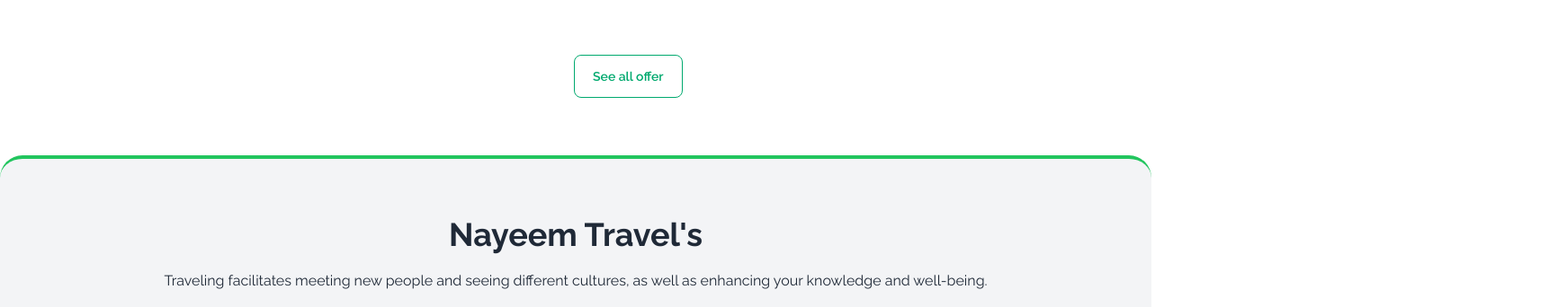
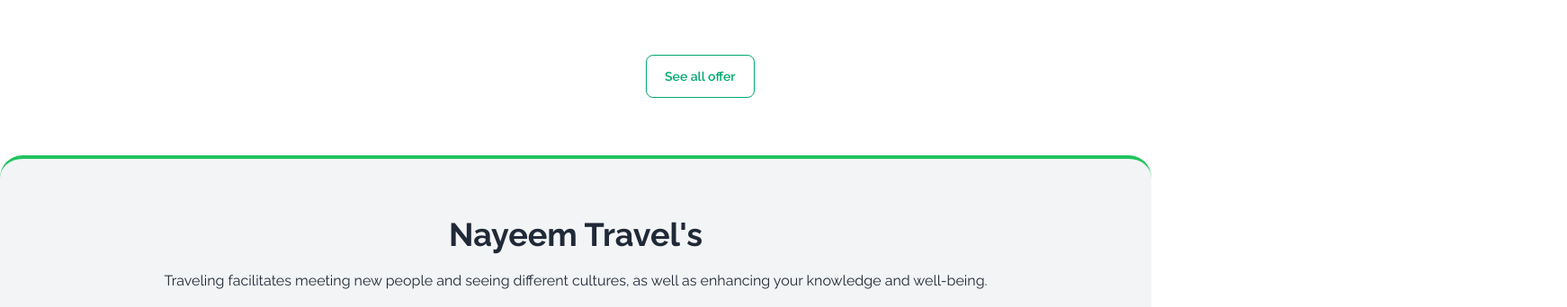
Before and after one commit to NAQaiyum/web_development_assignment_5_js, a plain HTML site: page index.html in a window 1280 px wide. Shown: the part 1279-1621 px from the top of the page at 90% size, 1742 px wide, since content can reach past the window. Drawn offline with nearby package versions, Linux system fonts and the light colour scheme.

Commit message:
js working update

```diff
--- a/index.html
+++ b/index.html
@@ -103,8 +103,8 @@
                     </div>
                 </div>
             </div>
-            <div class="relative left-[510px] justify-center my-16">
-                <button class="btn btn-outline btn-success    px-5 ">See all offer</button>
+            <div class="relative left-[590px] justify-center my-16">
+                <button class="btn btn-outline btn-success px-5 ">See all offer</button>
             </div>
         </section>
 
```
